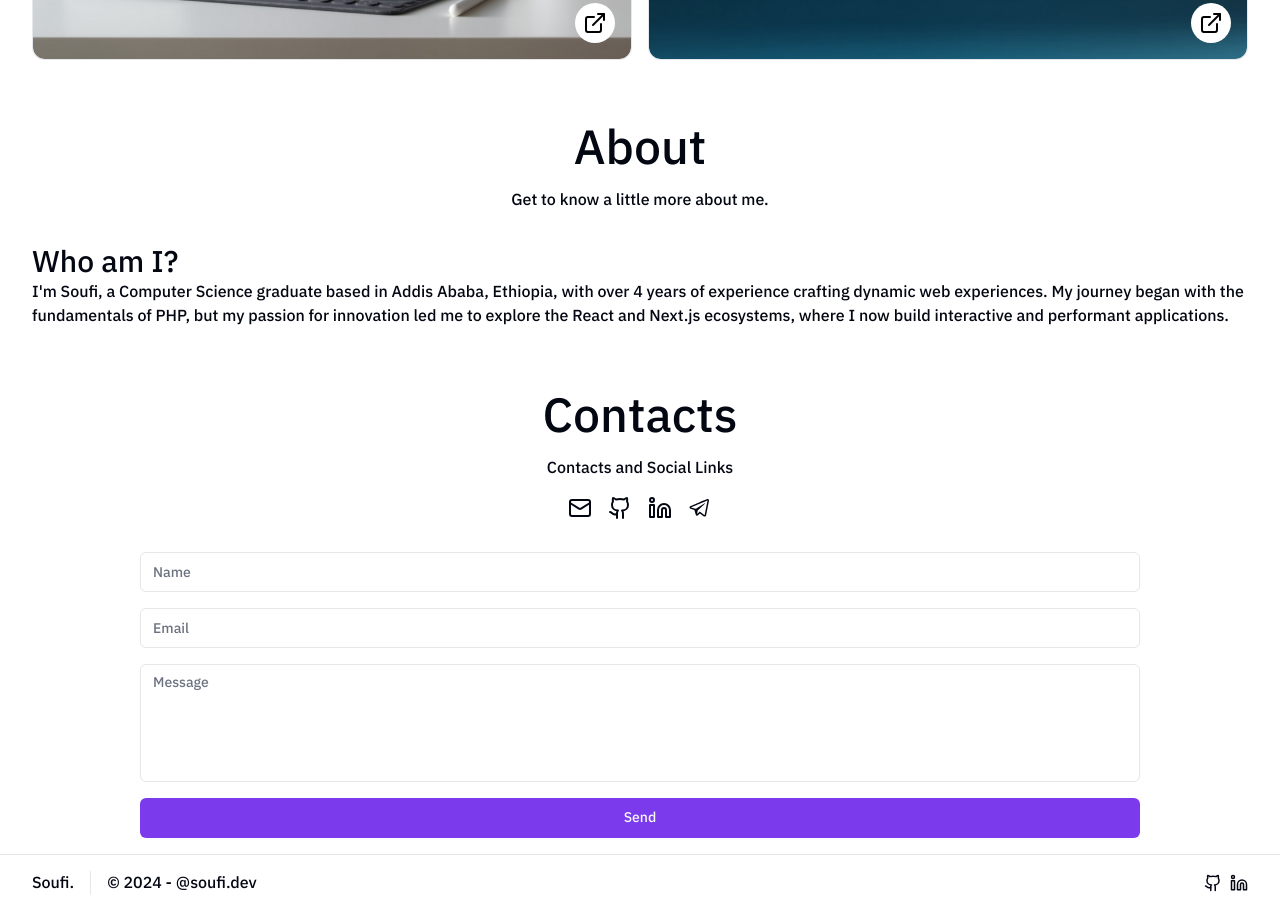
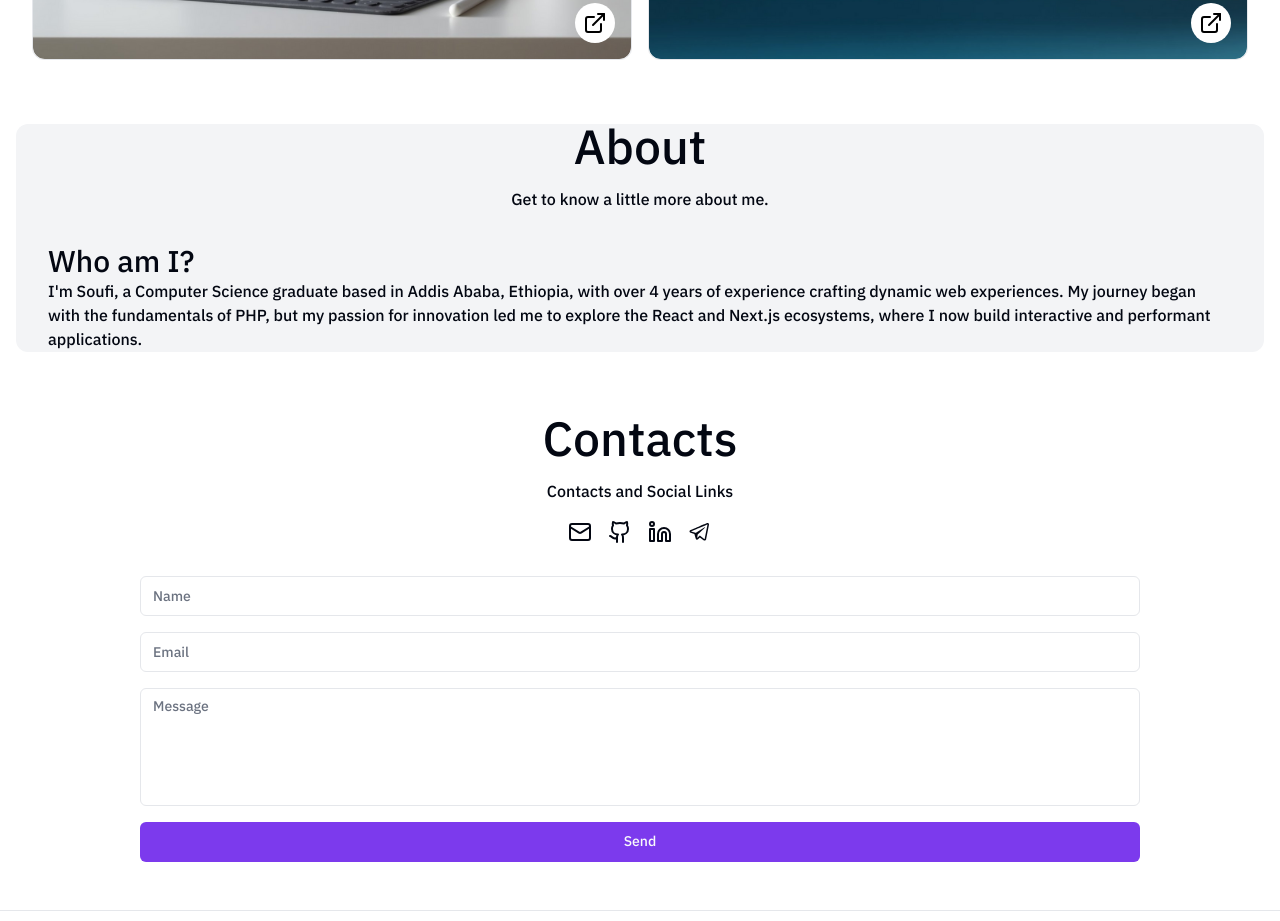
Before and after one commit to Soufi-MA/my-portfolio, a Next.js app: page /en in a window 1280 px wide. Shown: the part 1900-2821 px from the top of the page. Built offline with nearby package versions, Linux system fonts and the light colour scheme.

Commit message:
feat: add muted background color to about section

```diff
--- a/src/app/[lang]/page.tsx
+++ b/src/app/[lang]/page.tsx
@@ -12,7 +12,7 @@ export default async function Home({
 }) {
   const dict = await getDictionary(lang);
   return (
-    <div className="flex flex-col gap-16 w-full min-h-screen">
+    <div className="flex flex-col gap-16 w-full min-h-screen pb-8">
       <span
         style={{
           background: "conic-gradient(from 2.35rad,#4ecdc4,#0658f6)",
@@ -29,7 +29,9 @@ export default async function Home({
 
       <Projects dict={dict} lang={lang} />
 
-      <About dict={dict} lang={lang} />
+      <div className="bg-muted mx-4 rounded-xl">
+        <About dict={dict} lang={lang} />
+      </div>
 
       <Contacts dict={dict} lang={lang} />
     </div>
```
